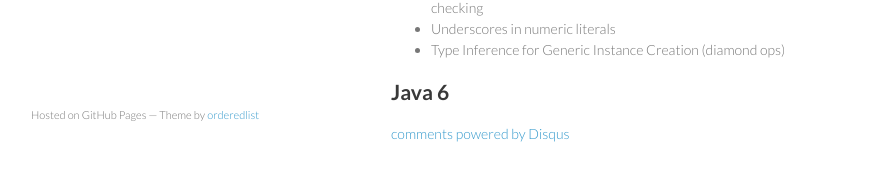
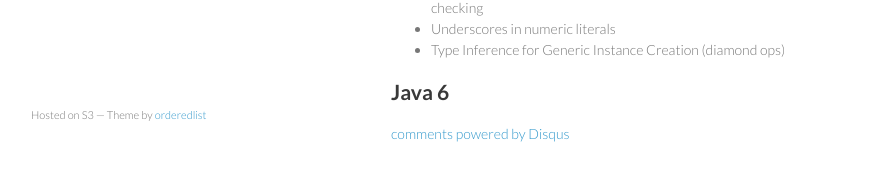
Before and after one commit to davepkennedy/dave.kennedyis.me, a Jekyll site: the page built from _posts/2017-02-05-java-features-history.md, in a window 1280 px wide and 1302 px high. Shown: the part 1108-1289 px from the top of the window, without its empty margins (179-1058 px from the left). Built offline with Jekyll 4.4.1, drawn with Linux system fonts in a browser that asks for light colours; comment, search, counter and statistics services are not loaded.

Commit message:
Replaced 'Github Pages' with 'S3'

```diff
--- a/_layouts/post.html
+++ b/_layouts/post.html
@@ -33,7 +33,7 @@
 
   </section>
   <footer>
-    <p><small>Hosted on GitHub Pages &mdash; Theme by <a href="https://github.com/orderedlist">orderedlist</a></small></p>
+    <p><small>Hosted on S3 &mdash; Theme by <a href="https://github.com/orderedlist">orderedlist</a></small></p>
   </footer>
 </div>
 <script src="javascripts/scale.fix.js"></script>
```
